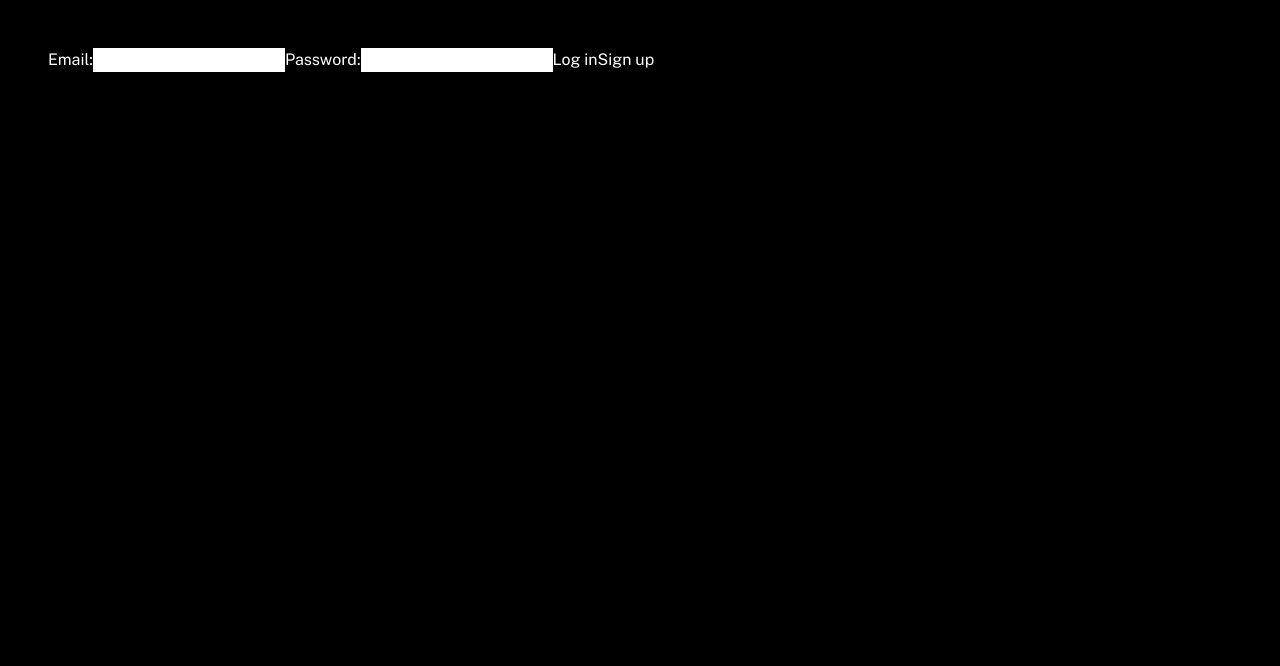
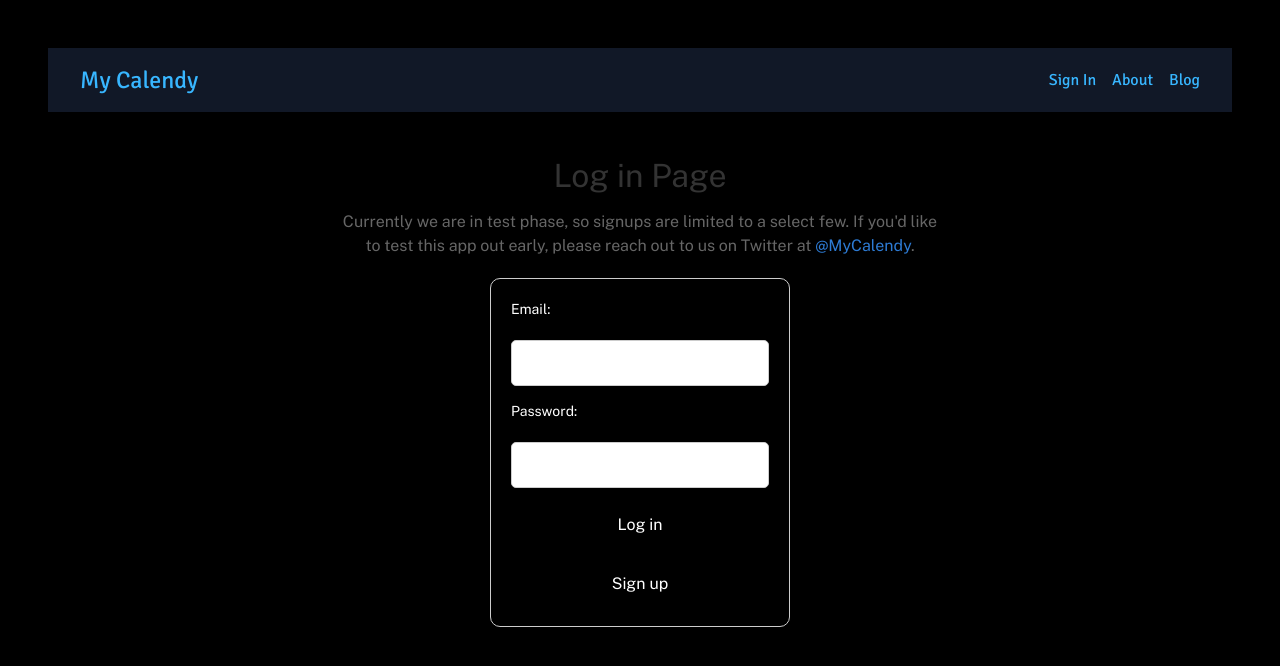
Before and after one commit to CognitiveLabs/MyCalendy, a Next.js app: page /login in a window 1280 px wide. Shown: the top 666 px of the page. Built offline with nearby package versions, Linux system fonts and the light colour scheme.

Commit message:
login page

```diff
--- /dev/null
+++ b/app/login/LoginPage.module.css
@@ -0,0 +1,58 @@
+.container {
+  display: flex;
+  flex-direction: column;
+  align-items: center;
+  padding: 20px;
+}
+
+.form {
+  display: flex;
+  flex-direction: column;
+  width: 300px;
+  gap: 15px;
+  padding: 20px;
+  border: 1px solid #ccc;
+  border-radius: 10px;
+  box-shadow: 0 4px 8px rgba(0, 0, 0, 0.1);
+}
+
+.label {
+  font-size: 14px;
+  margin-bottom: 5px;
+}
+
+.input {
+  padding: 10px;
+  font-size: 16px;
+  border: 1px solid #ccc;
+  border-radius: 5px;
+}
+
+.button {
+  padding: 10px;
+  font-size: 16px;
+  border: none;
+  border-radius: 5px;
+  cursor: pointer;
+  transition: background-color 0.3s ease;
+}
+
+.button:hover {
+  background-color: #0070f3;
+  color: white;
+}
+
+.title {
+  font-size: 2em;
+  margin-top: 20px;
+  color: #333;
+  text-align: center;
+}
+
+.paragraph {
+  font-size: 1em;
+  margin: 10px 0 20px 0;
+  color: #666;
+  text-align: center;
+  max-width: 600px;
+}
--- a/app/login/page.tsx
+++ b/app/login/page.tsx
@@ -1,14 +1,55 @@
 import { login, signup } from "./actions";
+import Header from "../header/page";
+import styles from "./LoginPage.module.css";
 
 export default function LoginPage() {
   return (
-    <form>
-      <label htmlFor="email">Email:</label>
-      <input id="email" name="email" type="email" required />
-      <label htmlFor="password">Password:</label>
-      <input id="password" name="password" type="password" required />
-      <button formAction={login}>Log in</button>
-      <button formAction={signup}>Sign up</button>
-    </form>
+    <div>
+      <Header />
+      <div className={styles.container}>
+        <h1 className={styles.title}>Log in Page</h1>
+        <p className={styles.paragraph}>
+          Currently we are in test phase, so signups are limited to a select
+          few. If you&apos;d like to test this app out early, please reach out
+          to us on Twitter at{" "}
+          <a
+            href="https://twitter.com/MyCalendy"
+            target="_blank"
+            rel="noopener noreferrer"
+          >
+            @MyCalendy
+          </a>
+          .
+        </p>
+        <form className={styles.form}>
+          <label htmlFor="email" className={styles.label}>
+            Email:
+          </label>
+          <input
+            id="email"
+            name="email"
+            type="email"
+            required
+            className={styles.input}
+          />
+          <label htmlFor="password" className={styles.label}>
+            Password:
+          </label>
+          <input
+            id="password"
+            name="password"
+            type="password"
+            required
+            className={styles.input}
+          />
+          <button formAction={login} className={styles.button}>
+            Log in
+          </button>
+          <button formAction={signup} className={styles.button}>
+            Sign up
+          </button>
+        </form>
+      </div>
+    </div>
   );
 }
--- a/app/page.tsx
+++ b/app/page.tsx
@@ -69,7 +69,7 @@ export default async function Homepage() {
           <b>accordingly</b>. Need <b>analytical thinking</b>? My Calendy
           schedules that for when your brain is <b>sharpest</b>.
           <b> Creative writing</b>? It plans that for when your{" "}
-          <b>imagination</b> is <b>soaring</b>. It&apos;s like having a
+          <b>imagination</b> is <b>soaring</b>. It&apos;s like having a{" "}
           <b>personal productivity coach</b> whispering in your ear, guiding you
           towards <b>peak performance</b> hour by hour.
         </p>
```
